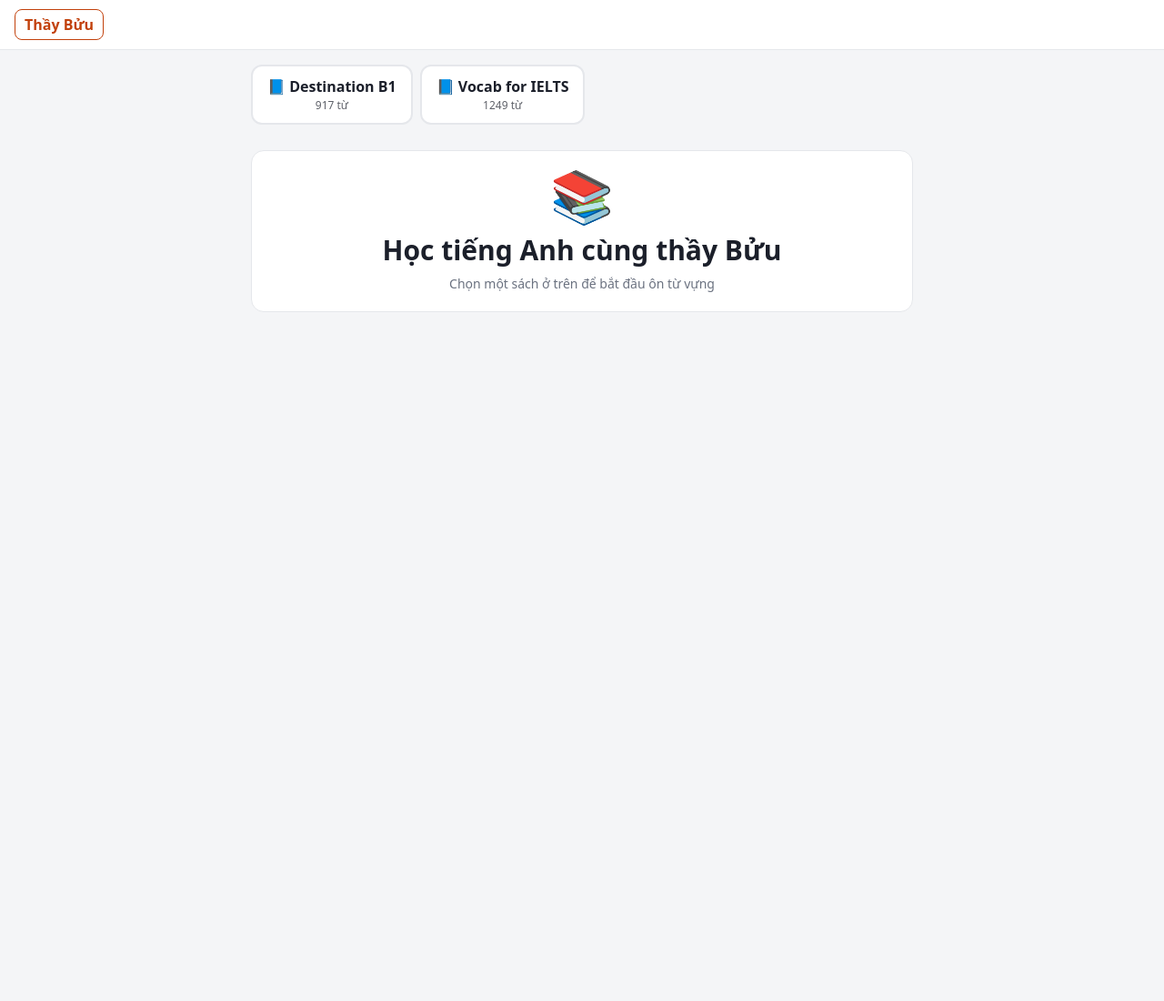
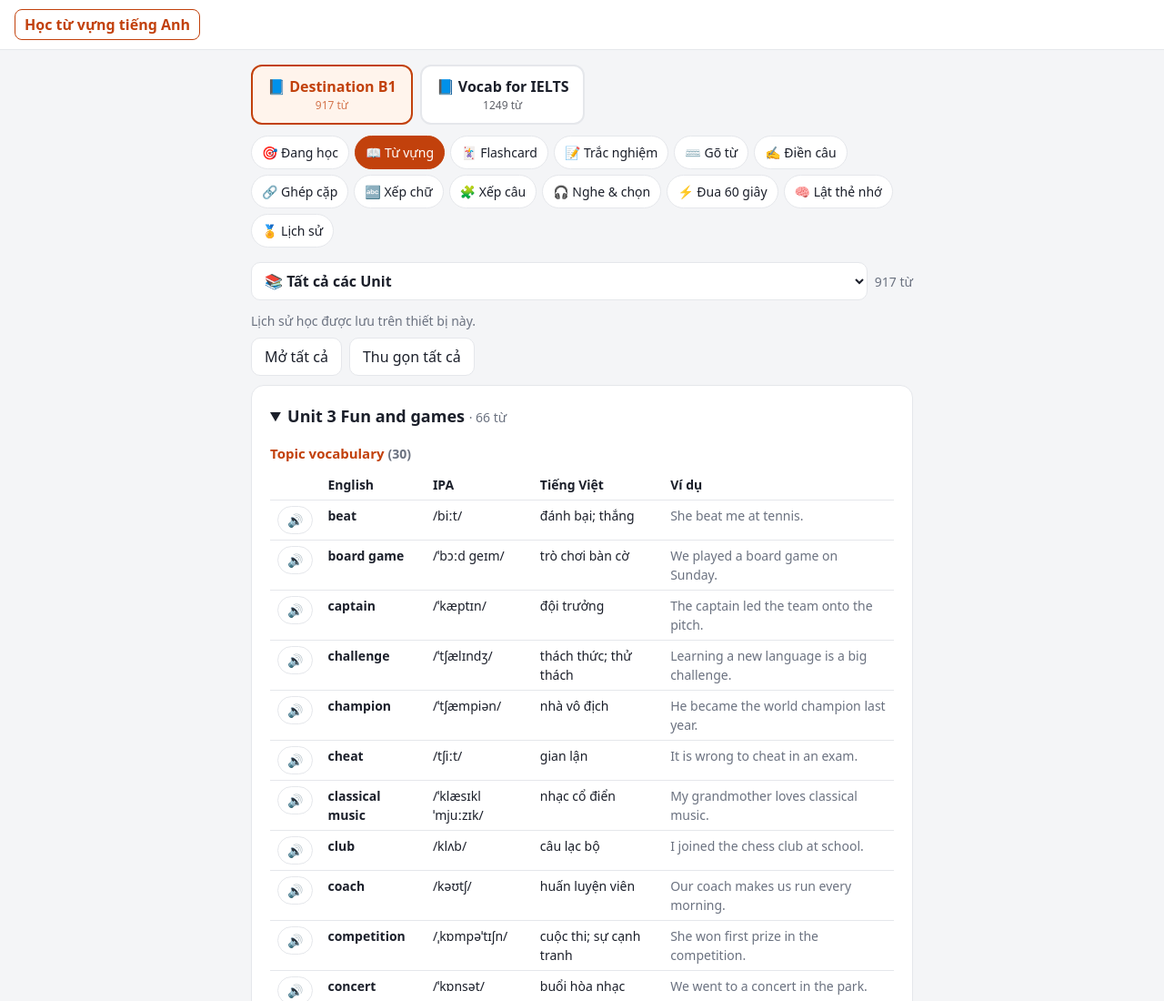
Before and after one commit to Buu-gh/B1-des, a plain HTML site: page index.html in a window 1280 px wide. Shown: the top 1100 px of the page at 91% size. Before the commit the page ends 800 px from the top, so only its background shows below. Drawn offline with Linux system fonts and the light colour scheme.

Commit message:
Một trang duy nhất, đổi tên thành Học từ vựng tiếng Anh
Co-Authored-By: Claude Sonnet 5.5 <noreply@anthropic.com>
Claude-Session: https://claude.ai/code/session_01UNMeYzna6rMLhvbYsmBhvr

```diff
--- a/index.html
+++ b/index.html
@@ -3,7 +3,7 @@
 <head>
 <meta charset="utf-8">
 <meta name="viewport" content="width=device-width, initial-scale=1, viewport-fit=cover">
-<title>Học tiếng Anh cùng thầy Bửu</title>
+<title>Học từ vựng tiếng Anh</title>
 <style>
 :root{--bg:#f6f7fb;--card:#fff;--tx:#1b1f2a;--mu:#6b7280;--pr:#4f46e5;--prt:#fff;--ok:#16a34a;--okb:#dcfce7;--bad:#dc2626;--badb:#fee2e2;--bd:#e5e7eb;box-sizing:border-box;padding-top:env(safe-area-inset-top,0px);padding-bottom:env(safe-area-inset-bottom,0px);color-scheme:light}
 @media (prefers-color-scheme:dark){:root:not([data-theme="light"]){--bg:#12141b;--card:#1c1f2a;--tx:#eceef4;--mu:#9aa1b2;--pr:#818cf8;--prt:#12141b;--ok:#4ade80;--okb:#12301d;--bad:#f87171;--badb:#3a1818;--bd:#2c3040;color-scheme:dark}}
@@ -69,7 +69,7 @@ nav{align-items:center;gap:6px;overflow:visible;flex-wrap:wrap}.tab{padding:7px
 </style>
 </head>
 <body>
-<div class="top"><button class="logo" onclick="backToBooks()">Thầy Bửu</button><span class="mu" id="bk"></span><span class="grow"></span></div>
+<div class="top"><button class="logo" style="cursor:default">Học từ vựng tiếng Anh</button><span class="mu" id="bk"></span><span class="grow"></span></div>
 <div class="wrap">
 <div id="bks" class="bks"></div>
 <nav id="nav"></nav>
@@ -375,11 +375,12 @@ async function loadBookProgress(){
  touch();restore();render()}
 async function leaveBook(){clearTimeout(tmr);tmr=null;while(busy)await new Promise(r=>setTimeout(r,50));await flush()}
 async function pickBook(id){
- if(id==BOOK)return;await leaveBook();BOOK=id;const b=BOOKS.find(x=>x.id==id);ALL=mk(b.raw);DEFAULT=ALL.slice();CUSTOM=false;F={u:'',s:''};
+ if(id==BOOK)return;await leaveBook();BOOK=id;const b=BOOKS.find(x=>x.id==id);try{localStorage.setItem('vocab_lastbook',id)}catch(e){}ALL=mk(b.raw);DEFAULT=ALL.slice();CUSTOM=false;F={u:'',s:''};
  resetP();applyF();fillSel();mode='list';USED=false;render();loadBookProgress()}
 async function backToBooks(){await leaveBook();BOOK=null;mode='books';CAN=false;render();window.scrollTo(0,0)}
-function vBooks(){return `<div class="card c"><div class="big2">📚</div><div class="big" style="margin:10px 0 4px">Học tiếng Anh cùng thầy Bửu</div><div class="mu">Chọn một sách ở trên để bắt đầu ôn từ vựng</div></div>`}
+function vBooks(){return `<div class="card c mu">Chọn một sách ở trên để bắt đầu.</div>`}
 applyF();fillSel();render();showSS();initEnv().then(()=>render());
+{let lb=null;try{lb=localStorage.getItem('vocab_lastbook')}catch(e){}pickBook(BOOKS.some(b=>b.id==lb)?lb:BOOKS[0].id)}
 </script>
 </body>
 </html>
```
